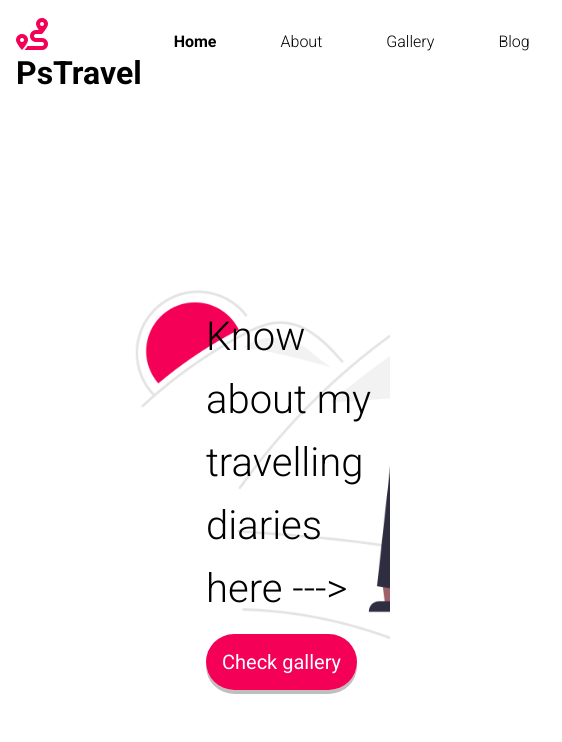
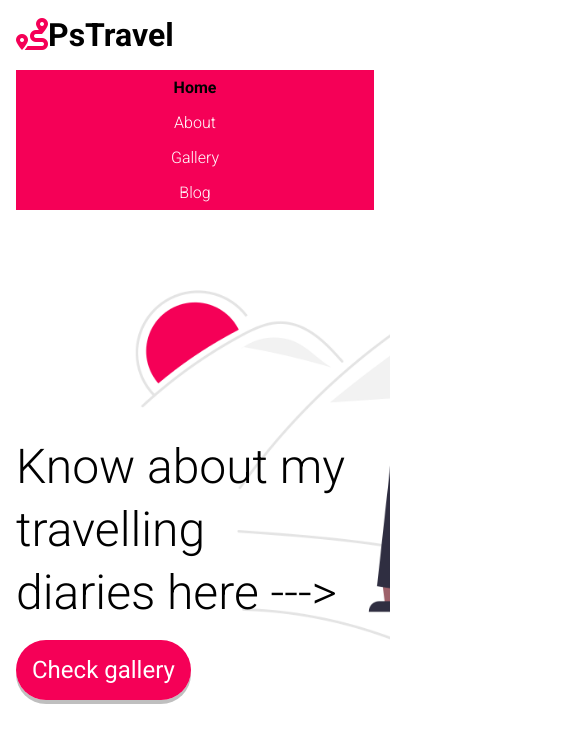
Before and after one commit to pavanasrivinaya/Ps-travel-responsive-design-using-Html-css, a plain HTML site: page index.html in a window 390 px wide. Shown: the whole page, 562 px wide, since content can reach past the window. Drawn offline with Linux system fonts and the light colour scheme.

Commit message:
first commit

```diff
--- a/assets/styles/styles.css
+++ b/assets/styles/styles.css
@@ -23,8 +23,8 @@ header {
 
 .container {
   margin: 0 auto;
-  width: 100%;
-  max-width: 1000px;
+  width: 1000px;
+  max-width: 100%;
   padding: 1rem;
 }
 
@@ -63,17 +63,15 @@ nav li a {
 }
 
 .content {
-  font-size: 20px;
+  font-size: 1.5rem;
   margin: auto;
-  margin-left: 190px;
+  max-width: 100%;
 }
 
 .content h1 {
   color: black;
   font-weight: 200;
   line-height: 63px;
-
-  margin-bottom: 30px;
 }
 
 .highlight {
@@ -83,4 +81,26 @@ nav li a {
   text-decoration: none;
   box-shadow: 0px 4px 0px rgba(0, 0, 0, 0.25);
   border-radius: 42px;
+  margin-top: 2px;
 }
+
+@media screen and (max-width: 700px) {
+  nav {
+    flex-direction: column;
+  }
+
+  nav ul {
+    background-color: #f50057;
+    flex-direction: column;
+    justify-content: center;
+    align-items: center;
+  }
+
+  nav li {
+    margin: 0.5rem 0;
+  }
+
+  nav li a {
+    color: white;
+  }
+}
```
